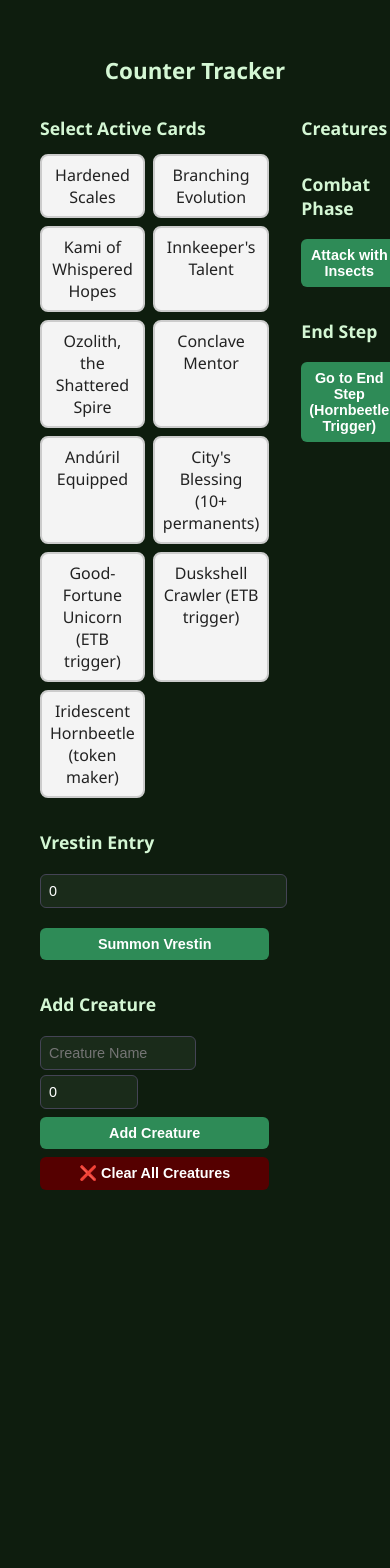
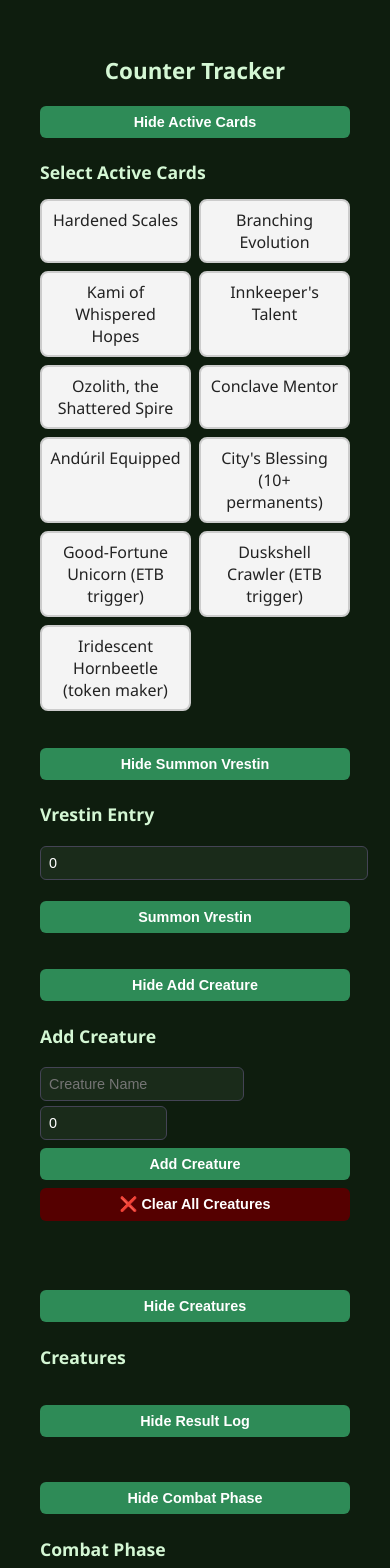
Before and after one commit to cdragon666/vrestin-counters, a React (Create React App) app: page / in a window 390 px wide. Shown: the top 1568 px of the page. Before the commit the page ends 1230 px from the top, so only its background shows below. Built offline with nearby package versions, Linux system fonts and the light colour scheme.

Commit message:
Add collapsible layout for mobile view

```diff
--- a/src/App.js
+++ b/src/App.js
@@ -1,4 +1,4 @@
-import { useState } from "react";
+import { useState, useEffect } from "react";
 
 const supportCards = [
   { id: "hardened_scales", name: "Hardened Scales" },
@@ -31,11 +31,24 @@ export default function App() {
   const [resultLog, setResultLog] = useState([]);
   const [suggestions, setSuggestions] = useState([]);
   const [counterTracker, setCounterTracker] = useState(0);
+  const [isMobile, setIsMobile] = useState(false);
+  const [collapsedSections, setCollapsedSections] = useState({});
+
+  useEffect(() => {
+    const handleResize = () => setIsMobile(window.innerWidth < 768);
+    handleResize();
+    window.addEventListener("resize", handleResize);
+    return () => window.removeEventListener("resize", handleResize);
+  }, []);
 
   const toggleCard = (id) => {
     setSelectedCards((prev) =>
       prev.includes(id) ? prev.filter((c) => c !== id) : [...prev, id]
     );
+  };
+
+  const toggleSection = (section) => {
+    setCollapsedSections((prev) => ({ ...prev, [section]: !prev[section] }));
   };
 
   const has = (id) => selectedCards.includes(id);
@@ -184,12 +197,27 @@ export default function App() {
 
   const clearLog = () => setResultLog([]);
 
+  const Section = ({ title, id, children }) => (
+    <div style={{ marginBottom: "2rem" }}>
+      {isMobile && (
+        <button
+          onClick={() => toggleSection(id)}
+          style={{ width: "100%", marginBottom: "0.5rem" }}
+        >
+          {collapsedSections[id] ? `Show ${title}` : `Hide ${title}`}
+        </button>
+      )}
+      {(!isMobile || !collapsedSections[id]) && <>{children}</>}
+    </div>
+  );
+
   return (
     <div style={{ padding: "2rem", maxWidth: "1000px", margin: "auto" }}>
       <h1 style={{ textAlign: "center" }}>Counter Tracker</h1>
 
-      <div style={{ display: "grid", gridTemplateColumns: "1fr 1fr", gap: "2rem" }}>
+      <div style={{ display: "grid", gridTemplateColumns: isMobile ? "1fr" : "1fr 1fr", gap: "2rem" }}>
         <div>
+          <Section title="Active Cards" id="cards">
             <h2>Select Active Cards</h2>
             <div style={{ display: "grid", gridTemplateColumns: "1fr 1fr", gap: "0.5rem" }}>
               {supportCards.map((card) => (
@@ -211,8 +239,10 @@ export default function App() {
                 </div>
               ))}
             </div>
+          </Section>
 
-          <h2 style={{ marginTop: "2rem" }}>Vrestin Entry</h2>
+          <Section title="Summon Vrestin" id="vrestin">
+            <h2>Vrestin Entry</h2>
             <input
               type="number"
               placeholder="X value"
@@ -223,8 +253,10 @@ export default function App() {
             <button onClick={calculateETB} style={{ width: "100%" }}>
               Summon Vrestin
             </button>
+          </Section>
 
-          <h2 style={{ marginTop: "2rem" }}>Add Creature</h2>
+          <Section title="Add Creature" id="add">
+            <h2>Add Creature</h2>
             <input
               type="text"
               placeholder="Creature Name"
@@ -245,7 +277,6 @@ export default function App() {
             <button onClick={clearAllCreatures} style={{ marginTop: "0.5rem", width: "100%", background: "#500", color: "#fff" }}>
               ❌ Clear All Creatures
             </button>
-
             {suggestions.length > 0 && (
               <ul style={{ listStyle: "none", padding: 0, marginTop: "0.5rem", background: "#3a5f3a", border: "1px solid #888", borderRadius: "6px", fontWeight: "bold", fontSize: "1rem", color: "#fff" }}>
                 {suggestions.map((s, i) => (
@@ -259,9 +290,11 @@ export default function App() {
                 ))}
               </ul>
             )}
+          </Section>
         </div>
 
         <div>
+          <Section title="Creatures" id="creatures">
             <h2>Creatures</h2>
             {creatures.map((c, i) => (
               <div key={i} style={{ display: "flex", justifyContent: "space-between", alignItems: "center", marginBottom: "0.5rem" }}>
@@ -275,7 +308,9 @@ export default function App() {
                 </div>
               </div>
             ))}
+          </Section>
 
+          <Section title="Result Log" id="log">
             {resultLog.length > 0 && (
               <div style={{ marginTop: "2rem" }}>
                 <div style={{ display: "flex", justifyContent: "space-between" }}>
@@ -289,16 +324,21 @@ export default function App() {
                 />
               </div>
             )}
+          </Section>
 
-          <h2 style={{ marginTop: "2rem" }}>Combat Phase</h2>
+          <Section title="Combat Phase" id="combat">
+            <h2>Combat Phase</h2>
             <button onClick={handleCombat} style={{ width: "100%" }}>
               Attack with Insects
             </button>
+          </Section>
 
-          <h2 style={{ marginTop: "2rem" }}>End Step</h2>
+          <Section title="End Step" id="end">
+            <h2>End Step</h2>
             <button onClick={handleEndStep} style={{ width: "100%" }}>
               Go to End Step (Hornbeetle Trigger)
             </button>
+          </Section>
         </div>
       </div>
     </div>
```
Lines whose indentation alone changed are shown as unchanged.
